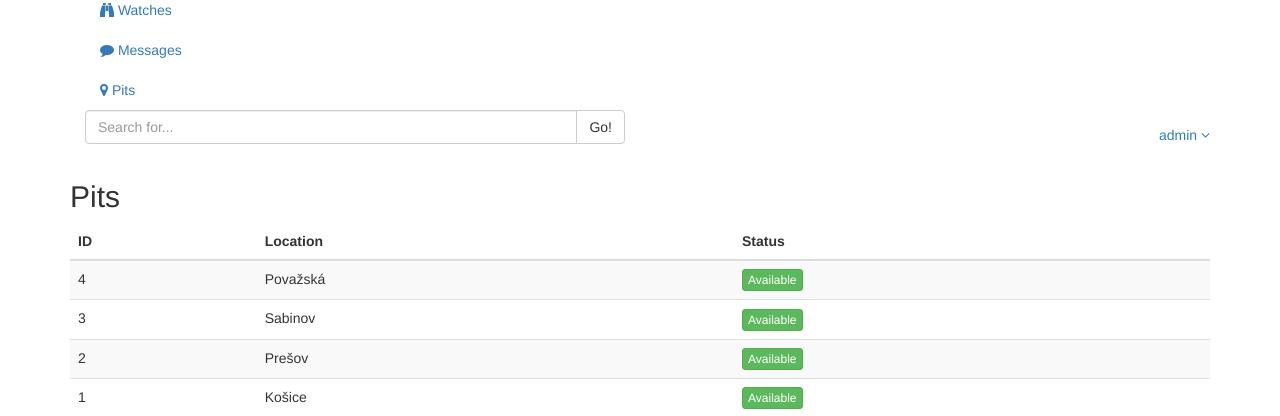
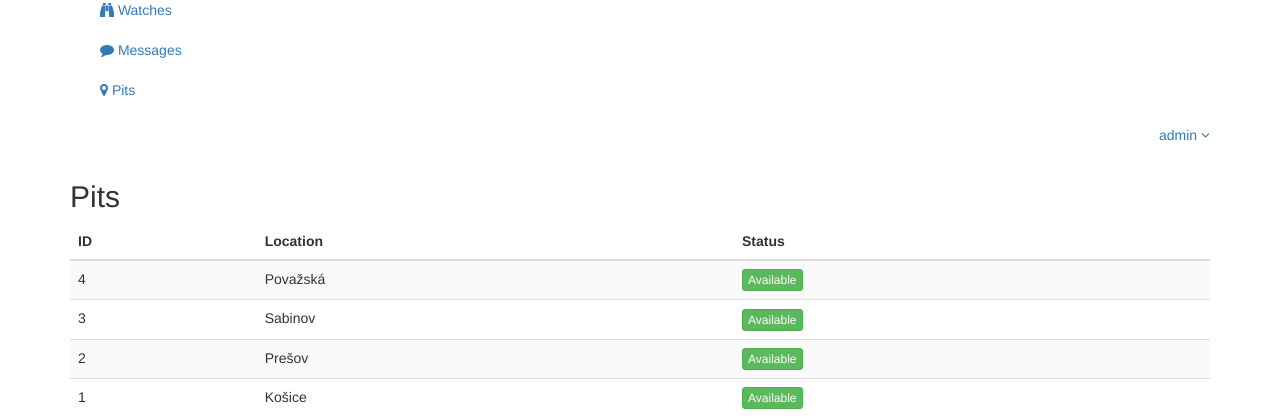
Before and after one commit to edcuba/mammoth-hunters, a Django app: page /pit in a window 1280 px wide. Shown: the part 548-964 px from the top of the page. Run offline with Django 3.2, Linux system fonts and the light colour scheme; a user stored in the database is signed in; data comes from the database, SQL or seed files in the repository; some libraries are stand-ins or nearby versions.

Commit message:
remove search bars

```diff
--- a/app/templates/app/pit/list.html
+++ b/app/templates/app/pit/list.html
@@ -11,21 +11,6 @@
 {% block content %}
   <div class="right_col" role="main">
     <div class="">
-      <div class="page-title">
-        <div class="title_right">
-          <div class="col-md-6 col-sm-6 col-xs-12 form-group top_search">
-            <div class="input-group">
-              <input type="text" class="form-control" placeholder="Search for...">
-              <span class="input-group-btn">
-                <button class="btn btn-default" type="button">Go!</button>
-              </span>
-            </div>
-          </div>
-        </div>
-      </div>
-
-      <div class="clearfix"></div>
-
       <div class="row">
           {% if user.isOfficer %}
         <div class="col-md-6 col-sm-6 col-xs-12 ">
```
Also changed, not shown: app/templates/app/hunt/list.html (+0 -15 lines), app/templates/app/watch/list.html (+0 -15 lines).
